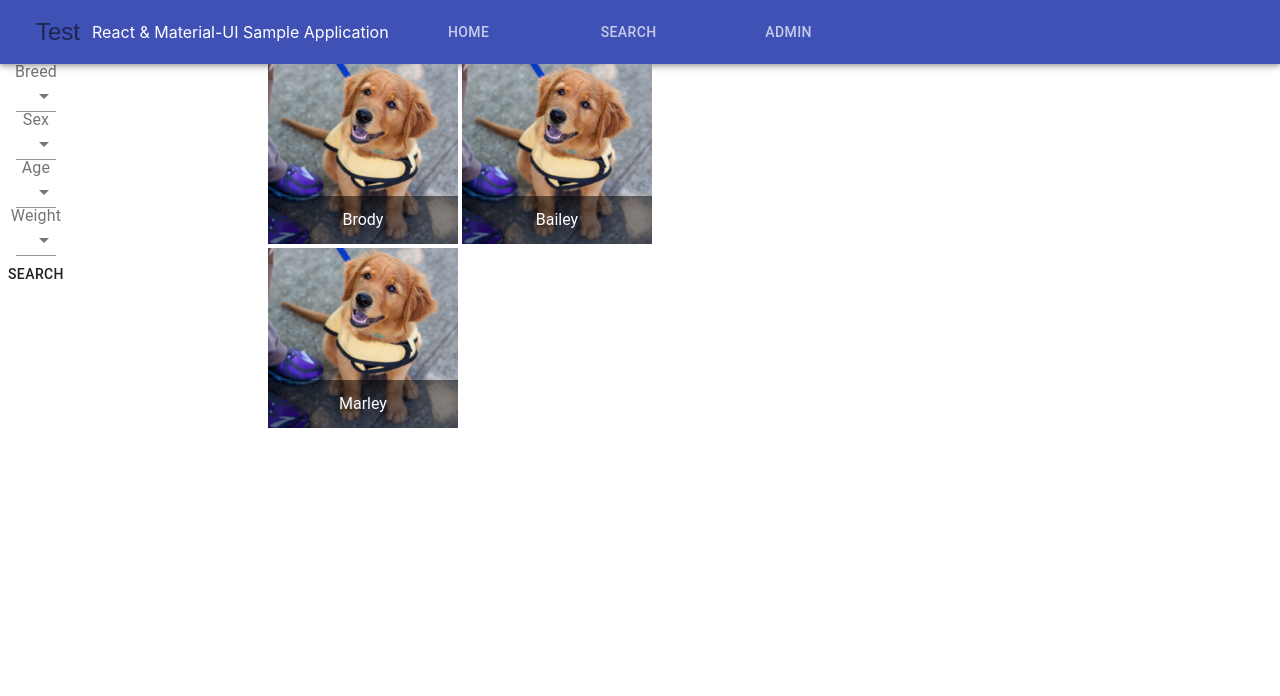
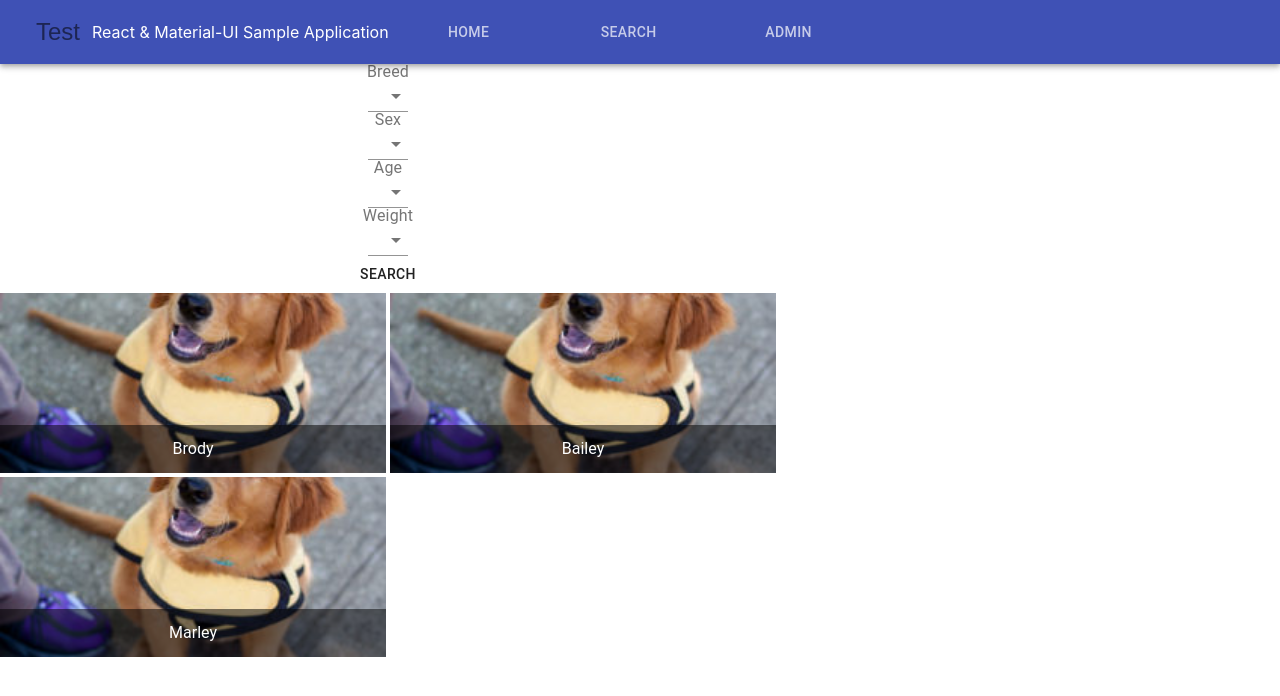
Before and after one commit to zachmkhan/Animal-Adoptions, a React (Create React App) app: page /search in a window 1280 px wide. Shown: the top 696 px of the page. Built offline with nearby package versions, Linux system fonts and the light colour scheme.

Commit message:
Initial implementation of search filter

```diff
--- a/src/App.js
+++ b/src/App.js
@@ -7,6 +7,7 @@ import AddDog from './components/AddDog'
 import AddCat from './components/AddCat'
 import AddAnimal from './components/AddAnimal'
 import Admin from './components/Admin'
+import SearchPage from './components/SearchPage'
 import SearchFilter from './components/SearchFilter'
 import Grid from '@material-ui/core/Grid'
 import Edit from './components/edit'
@@ -28,9 +29,9 @@ function App() {
           </Route>
           <Route path="/search">
             <Grid container direction="row">
-              <SearchFilter/>
-              <ListPets/>
-
+              {/* <SearchFilter/>
+              <ListPets/> */}
+              <SearchPage/>
             </Grid>
 
           </Route>
--- a/src/components/ListPets.js
+++ b/src/components/ListPets.js
@@ -20,46 +20,51 @@ const useStyles = makeStyles((theme) => ({
     },
   }));
 
-var petsData = [];
-// Object.keys(pets).forEach(function(key){
-//     //petsData.push(pets[key]);
-//     petsData.push(  <GridListTile >
-//                         <img src={test} />
-//                         <GridListTileBar title={pets["name"]} />
-//                      </GridListTile>  )
-// });
-pets.forEach(function(obj) {
-    petsData.push(  <GridListTile >
-        <img src={test} />
-        <GridListTileBar title={obj["name"]} />
-     </GridListTile>  )
-})
 
-const ListPets = () => {
+
+const ListPets = (props) => {
+
     const classes = useStyles();
+
+    let {search} = props;
+    var petsData = [];
+
+    // pets.forEach(function(obj) {
+    //     petsData.push(  <GridListTile >
+    //         <img src={test} />
+    //         <GridListTileBar title={obj["name"]} />
+    //      </GridListTile>  )
+    // })
+    // console.log(search["breed"]);
+    // console.log(pets[0]["breed"]);
+
+    // pets.filter(pet => pet.breed == search.breed).map(filteredName => (
+    //     <li>
+    //         {filteredName.breed}
+    //     </li>
+    // ))
 
     return(
         <div className={classes.root}>
-            <GridList cellHeight={180} cols={2} style={{
-            width: '50%',
-            }}>
+            {/* <GridList cellHeight={180} cols={2} style={{width: '50%'}}>
                 {petsData}
-                {/* <GridListTile>
+            </GridList> */}
+            <GridList>
+            {pets.filter(function(pet) {
+              for (var key in search) {
+                if(pet[key] != search[key] && search[key] != ""){
+                  return false;
+                }
+              }
+              return true
+            }
+              ).map(filteredName => (
+                <GridListTile >
                     <img src={test} />
-                    <GridListTileBar title="Dog1" />
-                </GridListTile>
-                <GridListTile>
-                    <img src={test} />
-                    <GridListTileBar title="Dog2" />
-                </GridListTile>
-                <GridListTile>
-                    <img src={test} />
-                    <GridListTileBar title="Dog3" />
-                </GridListTile>
-                <GridListTile>
-                    <img src={test} />
-                    <GridListTileBar title="Dog4" />
-                </GridListTile> */}
+                    <GridListTileBar title={filteredName["name"]} />
+              </GridListTile>
+              )
+            )}
             </GridList>
         </div>
     )
--- a/src/components/SearchFilter.js
+++ b/src/components/SearchFilter.js
@@ -12,7 +12,31 @@ import InputLabel from '@material-ui/core/InputLabel'
 import Input from '@material-ui/core/Input'
 import {dogBreedsArray} from './breeds'
 
-const SearchFilter = () => {
+const SearchFilter = (props) => {
+
+    const [sex, setSex] = React.useState("");
+    const [breed, setBreed] = React.useState("");
+    const [age, setAge] = React.useState("");
+
+    let {search, handleSearch} = props;
+
+
+    const handleSubmit = (event) => {
+        console.log(`
+          Breed: ${breed}
+          Sex: ${sex}
+          Age: ${age}
+        `);
+        var newSearch = {
+            breed:breed,
+            sex:sex,
+            age:age
+
+        };
+        console.log(newSearch);
+        handleSearch(newSearch);
+        event.preventDefault();
+    }
 
     var rowsAge =[];
     for (var i = 0; i < 26; i++) {
@@ -22,20 +46,26 @@ const SearchFilter = () => {
     }
 
     return(
-        <form>
+        <form onSubmit={handleSubmit}>
                 <InputLabel id="breed">Breed</InputLabel>
-                <Select labelId="breed">
+                <Select labelId="breed"
+                    onChange={e => setBreed(e.target.value)}
+                >
                     {dogBreedsArray}
                 </Select>
                 <br></br>
                 <InputLabel id="sex">Sex</InputLabel>
-                <Select labelId="sex">
+                <Select labelId="sex"
+                    onChange={e => setSex(e.target.value)}
+                >
                     <MenuItem value="Male">Male</MenuItem>
                     <MenuItem value="Female">Female</MenuItem>
                 </Select>
                 <br></br>
                 <InputLabel id="age">Age</InputLabel>
-                <Select labelId="Age">
+                <Select labelId="Age"
+                    onChange={e => setAge(e.target.value)}
+                >
                     {rowsAge}
                 </Select>
                 <br></br>
--- /dev/null
+++ b/src/components/SearchPage.js
@@ -0,0 +1,47 @@
+import React from 'react';
+import Button from '@material-ui/core/Button';
+import TextField from '@material-ui/core/TextField';
+import Dialog from '@material-ui/core/Dialog';
+import DialogActions from '@material-ui/core/DialogActions';
+import DialogContent from '@material-ui/core/DialogContent';
+import DialogContentText from '@material-ui/core/DialogContentText';
+import DialogTitle from '@material-ui/core/DialogTitle';
+import Select from '@material-ui/core/Select';
+import MenuItem from '@material-ui/core/MenuItem';
+import InputLabel from '@material-ui/core/InputLabel';
+import Input from '@material-ui/core/Input';
+import Checkbox from '@material-ui/core/Checkbox';
+import FormControlLabel from '@material-ui/core/FormControlLabel';
+import FormGroup from '@material-ui/core/FormGroup';
+import {dogBreedsArray} from './breeds'
+import SearchFilter from './SearchFilter';
+import ListPets from './ListPets'
+import pets from './dummyPetData';
+
+const SearchPage = () => {
+
+    //const [pets, setPets] = React.useState([]);
+    const [search, setSearch] = React.useState({});
+
+    const handleSearch = obj => {
+        setSearch(obj);
+        console.log(obj);
+        // console.log({
+        //     test:"test1",
+        //     test2:"test2"
+        // })
+    };
+
+
+
+
+
+    return(
+        <div>
+            <SearchFilter search={search} handleSearch={handleSearch}/>
+            <ListPets search={search}/>
+        </div>
+    )
+}
+
+export default SearchPage;
```
